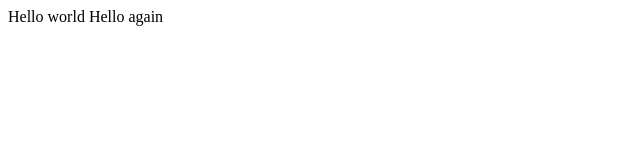
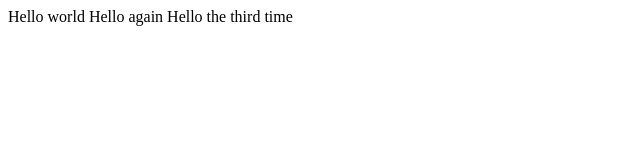
Before and after one commit to zheswien/lecture0, a plain HTML site: page index.html in a window 1280 px wide. Shown: the whole page, without its empty margins (0-640 px from the left). Drawn offline with Linux system fonts and the light colour scheme.

Commit message:
Update index.html
third time

```diff
--- a/index.html
+++ b/index.html
@@ -8,5 +8,6 @@
 <body>
     Hello world
     Hello again
+    Hello the third time
 </body>
 </html>
```
